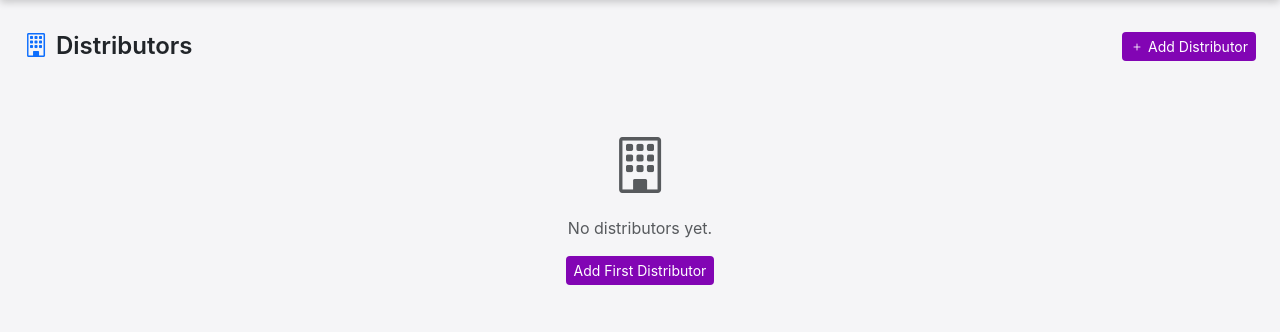
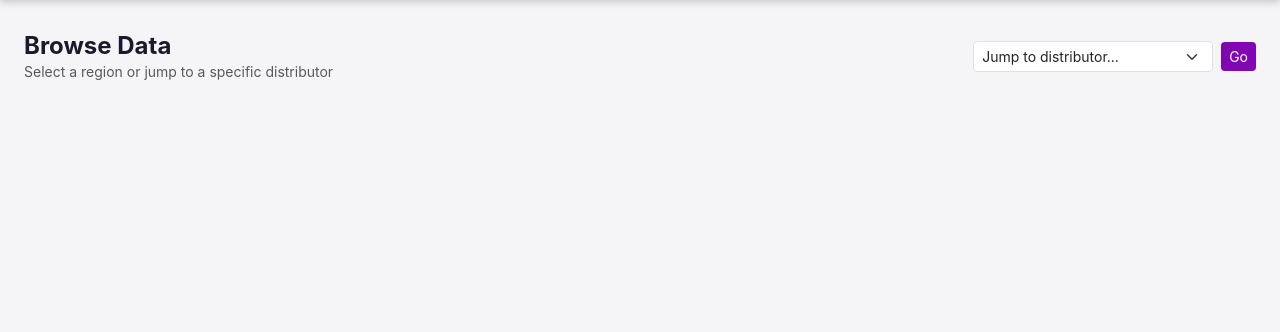
Before and after one commit to omricn/kpos, a Django app: page /distributors/ in a window 1280 px wide. Shown: the part 54-386 px from the top of the page. Run offline with Django 4.2, Linux system fonts and the light colour scheme; data that the repository does not hold is empty.

Commit message:
Distributor list: region cards + direct distributor jump
Landing page shows clickable region cards (ASEAN, Greater China, etc.)
with revenue and distributor count. Clicking a region shows its
distributors. Dropdown at top allows jumping to any distributor directly.

Co-Authored-By: Claude Sonnet 4.6 <noreply@anthropic.com>

```diff
--- a/reports/views.py
+++ b/reports/views.py
@@ -283,9 +283,58 @@ def export_csv(request, pk):
     return response
 
 
+REGION_COLORS = {
+    'ASEAN':          '#10B981',
+    'Greater China':  '#0EA5E9',
+    'Northeast Asia': '#F59E0B',
+    'Oceania':        '#EF4444',
+    'SAARC':          '#6366F1',
+    'Europe':         '#8205B4',
+}
+
+
 def distributor_list(request):
-    distributors = Distributor.objects.all()
+    selected_region = request.GET.get('region', '').strip()
+
+    all_distributors = Distributor.objects.all().order_by('name')
+
+    region_qs = (
+        POSRecord.objects
+        .values('distributor__region')
+        .annotate(
+            revenue=Sum('invoiced_value'),
+            records=Count('id'),
+            dist_count=Count('distributor', distinct=True),
+        )
+        .order_by('distributor__region')
+    )
+    region_stats = [
+        {
+            'name': r['distributor__region'] or 'Unknown',
+            'revenue': float(r['revenue'] or 0),
+            'records': r['records'] or 0,
+            'dist_count': r['dist_count'] or 0,
+            'color': REGION_COLORS.get(r['distributor__region'], '#6c757d'),
+        }
+        for r in region_qs
+    ]
+
+    filtered_distributors = None
+    if selected_region:
+        filtered_distributors = list(
+            Distributor.objects
+            .filter(region=selected_region)
+            .annotate(
+                total_records=Count('records'),
+                total_revenue=Sum('records__invoiced_value'),
+            )
+            .order_by('-total_revenue')
+        )
+
     return render(request, 'reports/distributor_list.html', {
-        'distributors': distributors,
+        'all_distributors': all_distributors,
+        'region_stats': region_stats,
+        'selected_region': selected_region,
+        'filtered_distributors': filtered_distributors,
         'page_title': 'Distributors',
     })
--- a/static/css/custom.css
+++ b/static/css/custom.css
@@ -208,3 +208,24 @@ body {
 .kpi-dist { border-top: 3px solid var(--kramer-purple); }
 .kpi-countries .kpi-icon-wrap { color: #F59E0B; }
 .kpi-countries { border-top: 3px solid #F59E0B; }
+
+/* ── Region cards (distributor list) ── */
+.region-card {
+  border-radius: 14px;
+  transition: transform 0.15s, box-shadow 0.15s;
+  cursor: pointer;
+}
+.region-card:hover {
+  transform: translateY(-3px);
+  box-shadow: 0 6px 24px rgba(0,0,0,0.13) !important;
+}
+.region-icon-wrap {
+  width: 44px;
+  height: 44px;
+  border-radius: 10px;
+  display: flex;
+  align-items: center;
+  justify-content: center;
+  font-size: 1.3rem;
+  flex-shrink: 0;
+}
--- a/templates/reports/distributor_list.html
+++ b/templates/reports/distributor_list.html
@@ -1,58 +1,119 @@
 {% extends "base.html" %}
-{% load static %}
+{% load static humanize %}
 
 {% block content %}
+
+<!-- Header -->
 <div class="d-flex align-items-center justify-content-between mb-4">
-  <h4 class="mb-0 fw-semibold">
-    <i class="bi bi-building me-2 text-primary"></i>Distributors
-  </h4>
-  <a href="/admin/reports/distributor/add/" class="btn btn-kramer btn-sm" target="_blank">
-    <i class="bi bi-plus me-1"></i>Add Distributor
-  </a>
+  <div>
+    <h4 class="mb-0 fw-bold" style="color:#1a1a2e">
+      {% if selected_region %}
+        <a href="{% url 'distributor_list' %}" class="text-decoration-none me-2" style="color:#aaa;font-size:.9rem">
+          <i class="bi bi-chevron-left"></i> Regions
+        </a>
+        {{ selected_region }}
+      {% else %}
+        Browse Data
+      {% endif %}
+    </h4>
+    <p class="text-muted small mb-0">
+      {% if selected_region %}Distributors in this region{% else %}Select a region or jump to a specific distributor{% endif %}
+    </p>
+  </div>
+
+  <!-- Quick-jump dropdown -->
+  <div class="d-flex align-items-center gap-2">
+    <select id="distJump" class="form-select form-select-sm" style="min-width:240px">
+      <option value="">Jump to distributor…</option>
+      {% for d in all_distributors %}
+      <option value="{% url 'distributor_records' d.pk %}">{{ d.name }}{% if d.region %} ({{ d.region }}){% endif %}</option>
+      {% endfor %}
+    </select>
+    <button class="btn btn-kramer btn-sm" onclick="jumpToDist()">Go</button>
+  </div>
 </div>
 
-{% if distributors %}
+{% if not selected_region %}
+<!-- ── Region cards ────────────────────────────────────────────── -->
+<div class="row g-3">
+  {% for r in region_stats %}
+  <div class="col-md-4 col-xl-3">
+    <a href="?region={{ r.name|urlencode }}" class="text-decoration-none">
+      <div class="card border-0 shadow-sm h-100 region-card" style="border-top:4px solid {{ r.color }} !important">
+        <div class="card-body p-4">
+          <div class="d-flex align-items-center gap-3 mb-3">
+            <div class="region-icon-wrap" style="background:{{ r.color }}1a;color:{{ r.color }}">
+              <i class="bi bi-globe2"></i>
+            </div>
+            <div>
+              <h6 class="mb-0 fw-bold" style="color:#1a1a2e">{{ r.name }}</h6>
+              <span class="text-muted small">{{ r.dist_count }} distributor{{ r.dist_count|pluralize }}</span>
+            </div>
+          </div>
+          <div class="d-flex justify-content-between align-items-end">
+            <div>
+              <div class="fw-bold fs-5" style="color:{{ r.color }}">${{ r.revenue|floatformat:0|intcomma }}</div>
+              <div class="text-muted small">{{ r.records|intcomma }} records</div>
+            </div>
+            <i class="bi bi-arrow-right-circle fs-4" style="color:{{ r.color }}"></i>
+          </div>
+        </div>
+      </div>
+    </a>
+  </div>
+  {% endfor %}
+</div>
+
+{% else %}
+<!-- ── Distributor list for selected region ───────────────────── -->
+{% with color=region_color %}
 <div class="card border-0 shadow-sm">
   <div class="card-body p-0">
-    <table class="table table-hover mb-0">
-      <thead>
+    <table class="table table-hover mb-0 align-middle">
+      <thead style="background:#fafafa">
         <tr>
-          <th>Name</th>
-          <th>Code</th>
-          <th>Country</th>
-          <th>Records</th>
-          <th>Last Upload</th>
-          <th>Notes</th>
-          <th></th>
+          <th class="ps-4 py-3 text-uppercase small text-muted fw-semibold" style="letter-spacing:.05em">Distributor</th>
+          <th class="text-uppercase small text-muted fw-semibold text-end">Revenue (USD)</th>
+          <th class="text-uppercase small text-muted fw-semibold text-end">Records</th>
+          <th class="pe-4"></th>
         </tr>
       </thead>
       <tbody>
-        {% for d in distributors %}
-        <tr>
-          <td><strong>{{ d.name }}</strong></td>
-          <td><code>{{ d.code }}</code></td>
-          <td>{{ d.country|default:"—" }}</td>
-          <td>{{ d.record_count }}</td>
-          <td>
-            {% with u=d.latest_upload %}
-            {% if u %}{{ u.uploaded_at|date:"d M Y" }}{% else %}<span class="text-muted">Never</span>{% endif %}
-            {% endwith %}
+        {% for d in filtered_distributors %}
+        <tr style="cursor:pointer" onclick="window.location='{% url 'distributor_records' d.pk %}'">
+          <td class="ps-4 py-3">
+            <div class="fw-semibold" style="color:#1a1a2e">{{ d.name }}</div>
           </td>
-          <td class="text-muted small">{{ d.notes|default:"" }}</td>
-          <td>
-            <a href="{% url 'distributor_records' d.pk %}" class="btn btn-sm btn-outline-primary">View</a>
+          <td class="text-end fw-bold" style="color:#16a34a">
+            {% if d.total_revenue %}${{ d.total_revenue|floatformat:0|intcomma }}{% else %}—{% endif %}
+          </td>
+          <td class="text-end text-muted">{{ d.total_records|intcomma }}</td>
+          <td class="text-end pe-4">
+            <a href="{% url 'distributor_records' d.pk %}" class="btn btn-sm btn-kramer">
+              View <i class="bi bi-arrow-right ms-1"></i>
+            </a>
           </td>
         </tr>
+        {% empty %}
+        <tr><td colspan="4" class="text-center text-muted py-4">No distributors found.</td></tr>
         {% endfor %}
       </tbody>
     </table>
   </div>
 </div>
-{% else %}
-<div class="text-center py-5 text-muted">
-  <i class="bi bi-building display-4"></i>
-  <p class="mt-3">No distributors yet.</p>
-  <a href="/admin/reports/distributor/add/" class="btn btn-kramer btn-sm" target="_blank">Add First Distributor</a>
-</div>
+{% endwith %}
 {% endif %}
+
 {% endblock %}
+
+{% block extra_js %}
+<script>
+function jumpToDist() {
+  const sel = document.getElementById('distJump');
+  if (sel.value) window.location.href = sel.value;
+}
+document.getElementById('distJump').addEventListener('change', function() {
+  if (this.value) window.location.href = this.value;
+});
+</script>
+{% endblock %}
```
